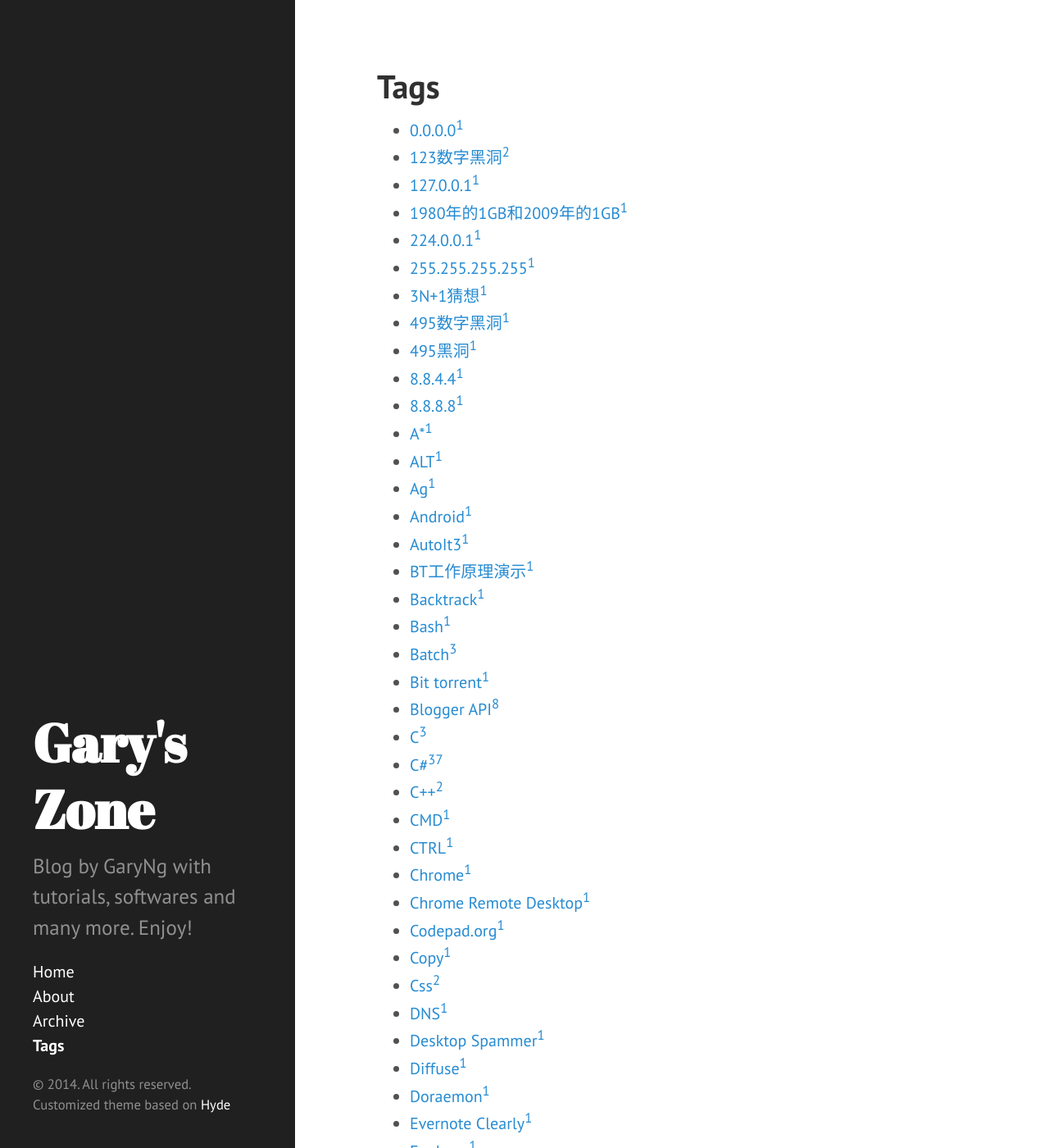
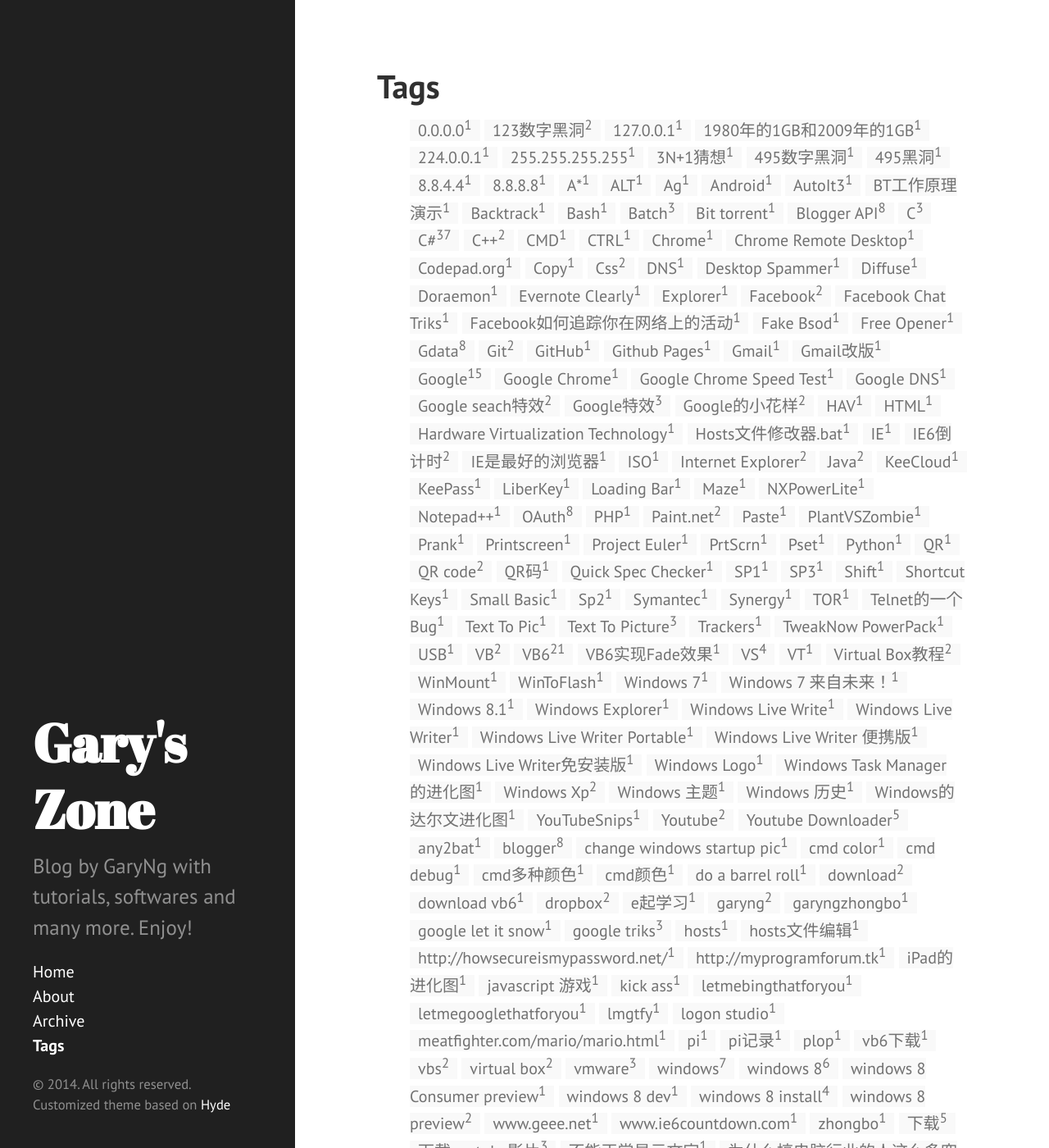
Before and after one commit to garyng/blog, a Jekyll site: the page built from tags.md, in a window 1280 px wide and 1400 px high. Shown: the whole window at 82% size. Built offline with Jekyll 4.4.1, drawn with Linux system fonts in a browser that asks for light colours; Markdown is read by kramdown in place of the engine named in the settings.

Commit message:
+ Add styling for tags

```diff
--- a/assets/css/poole.css
+++ b/assets/css/poole.css
@@ -259,6 +259,17 @@
 }
 
 /*
+ * Tags
+ *
+ * Style for tags-link
+ */
+a.tags-link{
+  color: #717171;
+  background-color: #f9f9f9;
+  padding: 0 0.5em;
+}
+
+/*
  * Info Date
  *
  * The info date style inside post excerpt
--- a/tags.md
+++ b/tags.md
@@ -11,7 +11,7 @@
   <ul>
   {% for item in (0..site.tags.size) %}{% unless forloop.last %}
     {% capture this_word %}{{ tag_words[item] | strip_newlines }}{% endcapture %}
-    <li><a href="#{{ this_word | cgi_escape }}">{{ this_word }}<sup>{{ site.tags[this_word].size }}</sup></a></li>
+    <a class="tags-link" href="#{{ this_word | cgi_escape }}">{{ this_word }}<sup>{{ site.tags[this_word].size }}</sup></a>
   {% endunless %}{% endfor %}
   </ul>
 
```
Also changed, not shown: Gemfile.lock (added).
